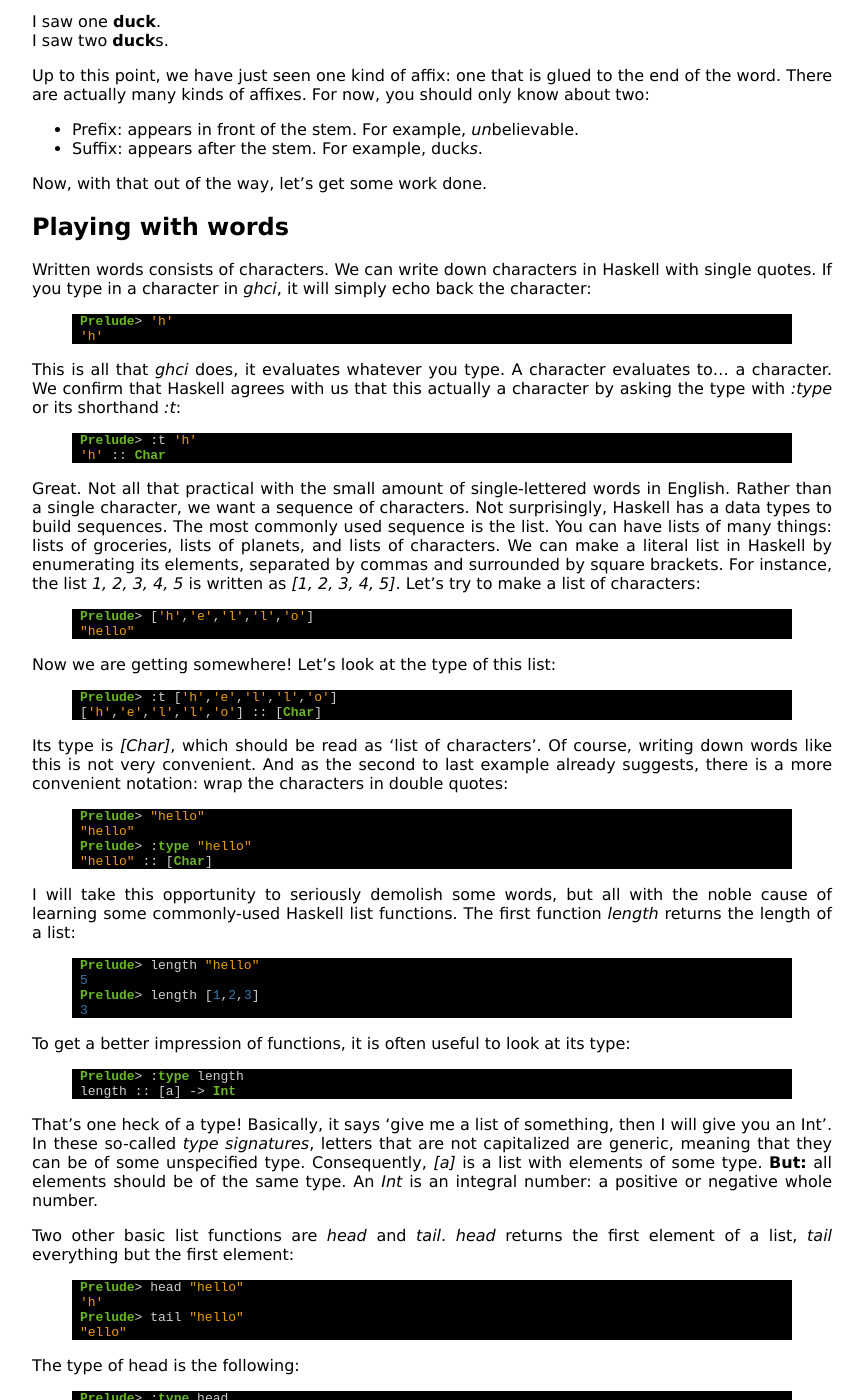
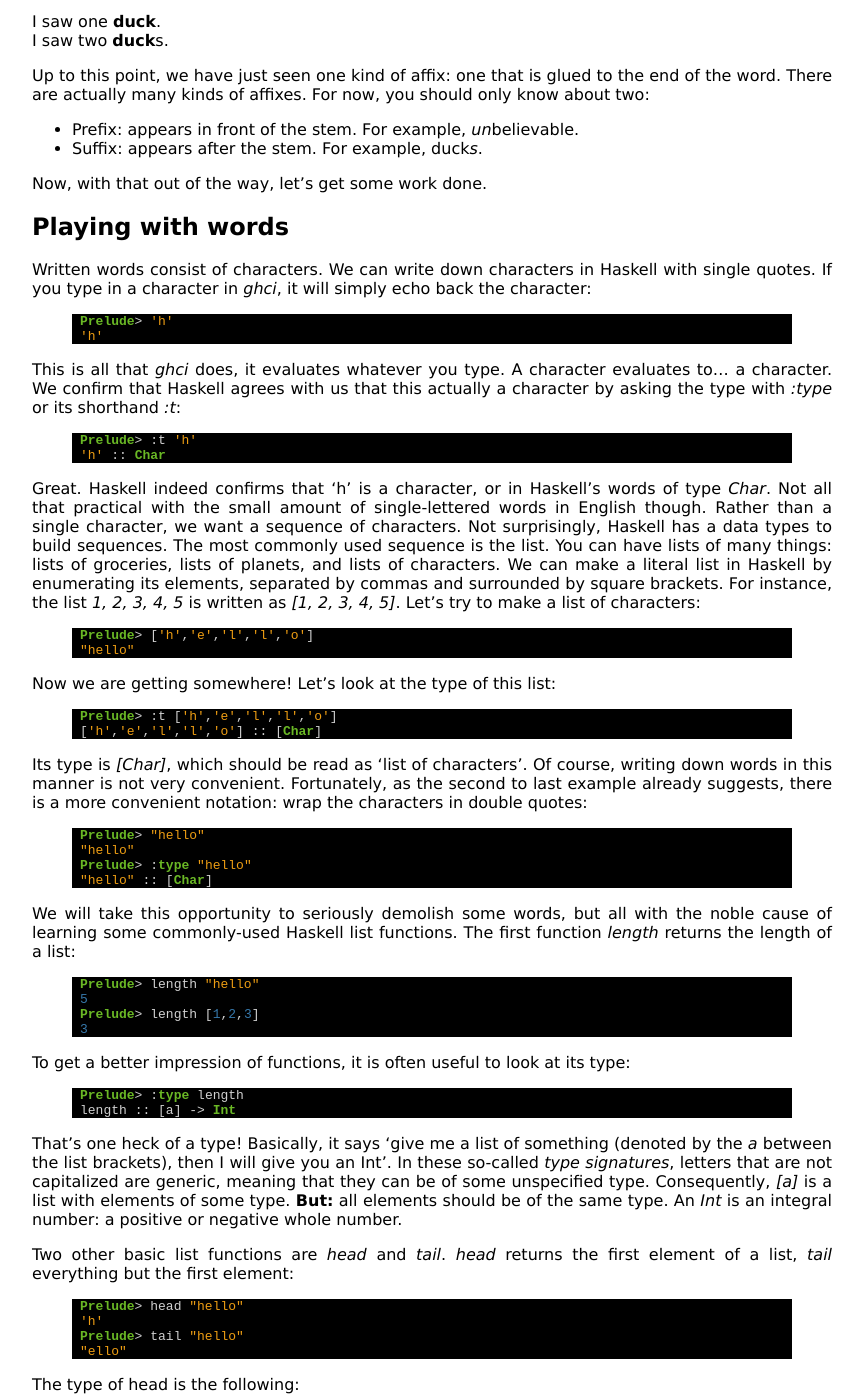
Before and after one commit to cskau/nlpwp, a Jekyll site: the page built from words.md, in a window 1280 px wide and 1400 px high, scrolled down 648 px. Shown: the whole window, without its empty margins (208-1072 px from the left). Built offline with Jekyll 4.4.1, drawn with Linux system fonts in a browser that asks for light colours; some of the changed text lies outside the part shown.

Commit message:
made some modifications to the 'playing with words' section

```diff
--- a/words.md
+++ b/words.md
@@ -53,7 +53,7 @@ Now, with that out of the way, let's get some work done.
 <a name="playwithwords"/>
 ## Playing with words
 
-Written words consists of characters. We can write down characters in
+Written words consist of characters. We can write down characters in
 Haskell with single quotes. If you type in a character in *ghci*, it
 will simply echo back the character:
 
@@ -72,14 +72,16 @@ Prelude> :t 'h'
 'h' :: Char
 {% endhighlight %}
 
-Great. Not all that practical with the small amount of single-lettered words
-in English. Rather than a single character, we want a sequence of characters.
-Not surprisingly, Haskell has a data types to build sequences. The most
-commonly used sequence is the list. You can have lists of many things: lists
-of groceries, lists of planets, and lists of characters. We can make a
-literal list in Haskell by enumerating its elements, separated by commas and
-surrounded by square brackets. For instance, the list *1, 2, 3, 4, 5* is
-written as *[1, 2, 3, 4, 5]*. Let's try to make a list of characters:
+Great. Haskell indeed confirms that 'h' is a character, or in Haskell's words
+of type *Char*. Not all that practical with the small amount of
+single-lettered words in English though. Rather than a single character, we
+want a sequence of characters. Not surprisingly, Haskell has a data types to
+build sequences. The most commonly used sequence is the list. You can have
+lists of many things: lists of groceries, lists of planets, and lists of
+characters. We can make a literal list in Haskell by enumerating its elements,
+separated by commas and surrounded by square brackets. For instance, the list
+*1, 2, 3, 4, 5* is written as *[1, 2, 3, 4, 5]*. Let's try to make a list of
+characters:
 
 {% highlight haskell %}
 Prelude> ['h','e','l','l','o']
@@ -94,9 +96,9 @@ Prelude> :t ['h','e','l','l','o']
 {% endhighlight %}
 
 Its type is *[Char]*, which should be read as 'list of characters'. Of course,
-writing down words like this is not very convenient. And as the second to last
-example already suggests, there is a more convenient notation: wrap the
-characters in double quotes:
+writing down words in this manner is not very convenient. Fortunately, as the
+second to last example already suggests, there is a more convenient notation:
+wrap the characters in double quotes:
 
 {% highlight haskell %}
 Prelude> "hello"
@@ -105,7 +107,7 @@ Prelude> :type "hello"
 "hello" :: [Char]
 {% endhighlight %}
 
-I will take this opportunity to seriously demolish some words, but all
+We will take this opportunity to seriously demolish some words, but all
 with the noble cause of learning some commonly-used Haskell list functions.
 The first function *length* returns the length of a list:
 
@@ -124,11 +126,13 @@ Prelude> :type length
 length :: [a] -> Int
 {% endhighlight %}
 
-That's one heck of a type! Basically, it says 'give me a list of something,
-then I will give you an Int'. In these so-called *type signatures*, letters
-that are not capitalized are generic, meaning that they can be of some
-unspecified type. Consequently, *[a]* is a list with elements of some type. **But:** all elements should be of the same type. An *Int* is an integral
-number: a positive or negative whole number.
+That's one heck of a type! Basically, it says 'give me a list of something
+(denoted by the *a* between the list brackets), then I will give you an Int'.
+In these so-called *type signatures*, letters that are not capitalized are
+generic, meaning that they can be of some unspecified type. Consequently,
+*[a]* is a list with elements of some type. **But:** all elements should be of
+the same type. An *Int* is an integral number: a positive or negative whole
+number.
 
 Two other basic list functions are *head* and *tail*. *head* returns the first
 element of a list, *tail* everything but the first element:
@@ -164,10 +168,10 @@ tail :: [a] -> [a]
 We apply *tail* to a list of some type, and get back a list with the same
 type.
 
-Finally, the last function for now is *reverse*. I have to admit presenting
+Finally, the last function for now is *reverse*. We have to admit presenting
 this function with a bit of joy, since it will allow us to write our first
-little useful Haskell program. As expected, *reverse* reverses the elements
-of a list:
+little useful Haskell program. As expected, *reverse* reverses the elements of
+a list:
 
 {% highlight haskell %}
 Prelude> reverse "hello"
@@ -195,7 +199,7 @@ False
 {% endhighlight %}
 
 Such a comparison evaluates to *True* if both values are equal, or to *False*
-when they are not. *True* and *False* are the only values of the *Bool*
+in case they are not. *True* and *False* are the only values of the *Bool*
 type. Since *reverse* also returns a value, nothing holds us from using it
 in comparisons:
 
@@ -236,12 +240,15 @@ True
 {% endhighlight %}
 
 If this function is still a mystery to you, it may be useful two write
-out application of the function stepwise:
+out application of the function stepwise, for a word that is not
+a palindrome:
 
     palindrome "hello"
 	palindrome "hello" = "hello" == reverse "hello"
 	palindrome "hello" = "hello" == "olleh"
 	palindrome "hello" = False
+
+and a word that *is* a palindrome:
 
 	palindrome "racecar"
 	palindrome "racecar" = "racecar" == reverse "racecar"
```
Also changed, not shown: other parts of words.md (+4 -4 lines).
